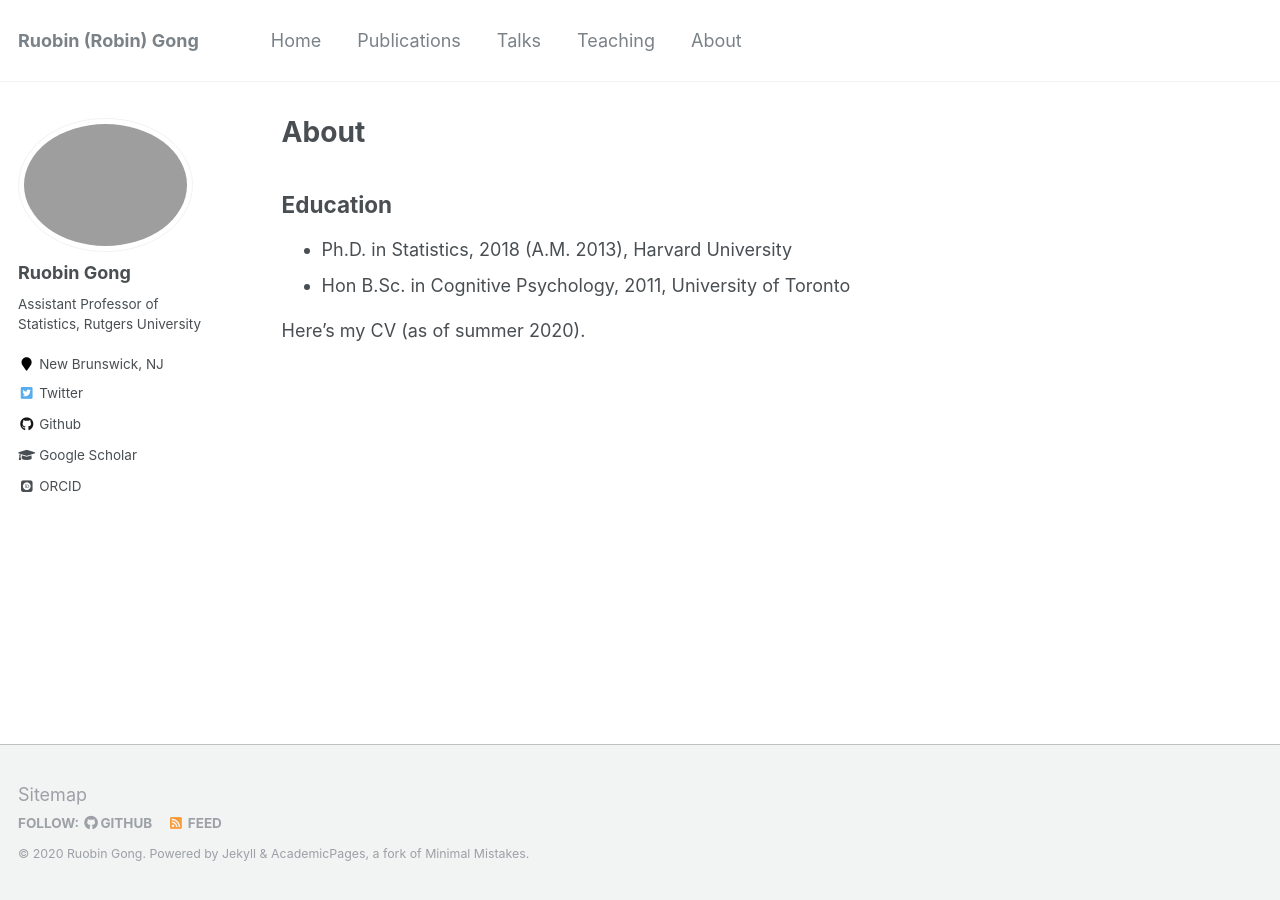
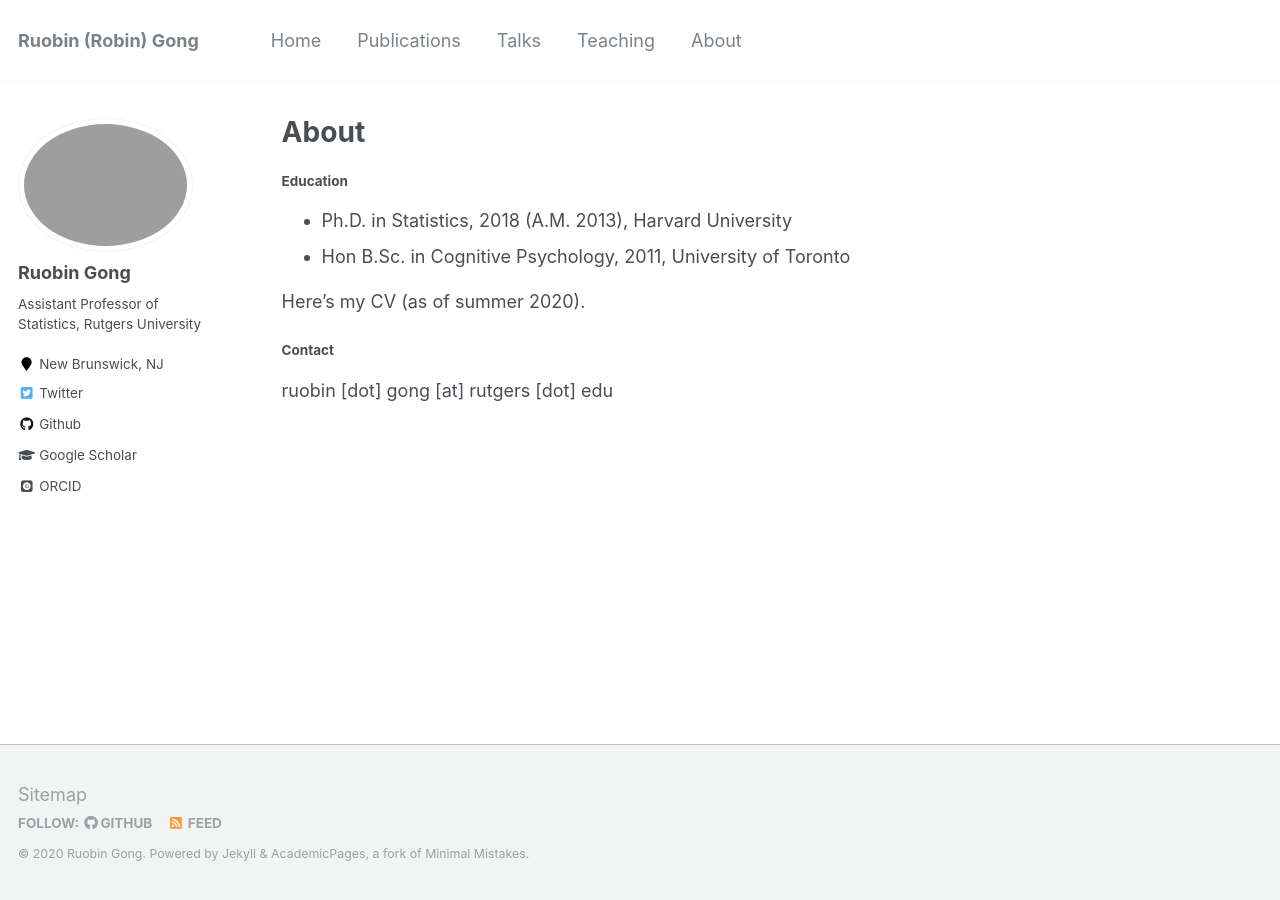
Before and after one commit to RuobinGong/RuobinGong.github.io, a Jekyll site: the page built from _pages/about.md, in a window 1280 px wide. Built offline with Jekyll 4.4.1, drawn with Linux system fonts in a browser that asks for light colours; some web fonts are replaced.

Commit message:
Update about.md

```diff
--- a/_pages/about.md
+++ b/_pages/about.md
@@ -8,9 +8,13 @@ author_profile: true
 
 {% include base_path %}
 
-Education
------
+#### Education
+
 * Ph.D. in Statistics, 2018 (A.M. 2013), Harvard University
 * Hon B.Sc. in Cognitive Psychology, 2011, University of Toronto
 
 Here's my CV (as of summer 2020).
+
+#### Contact
+
+ruobin [dot] gong [at] rutgers [dot] edu
```
